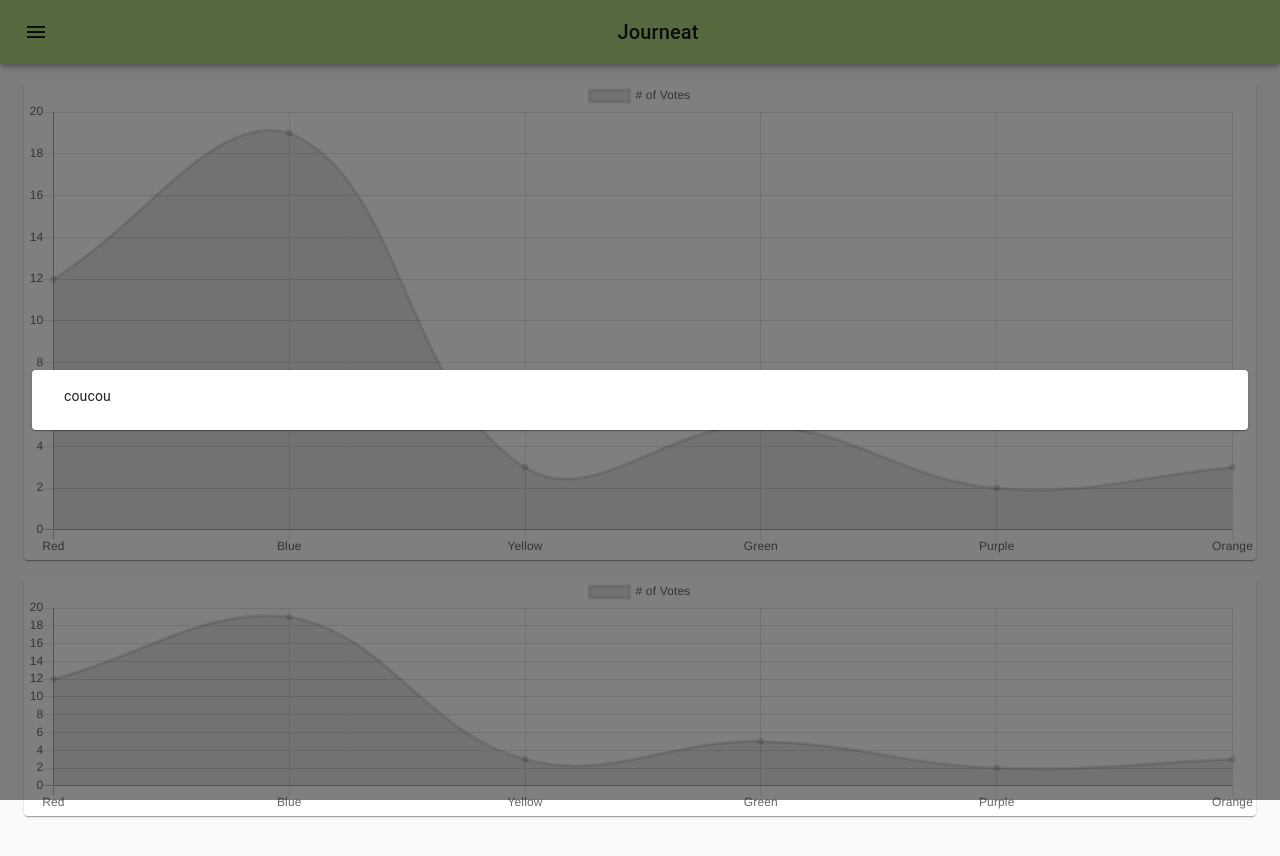
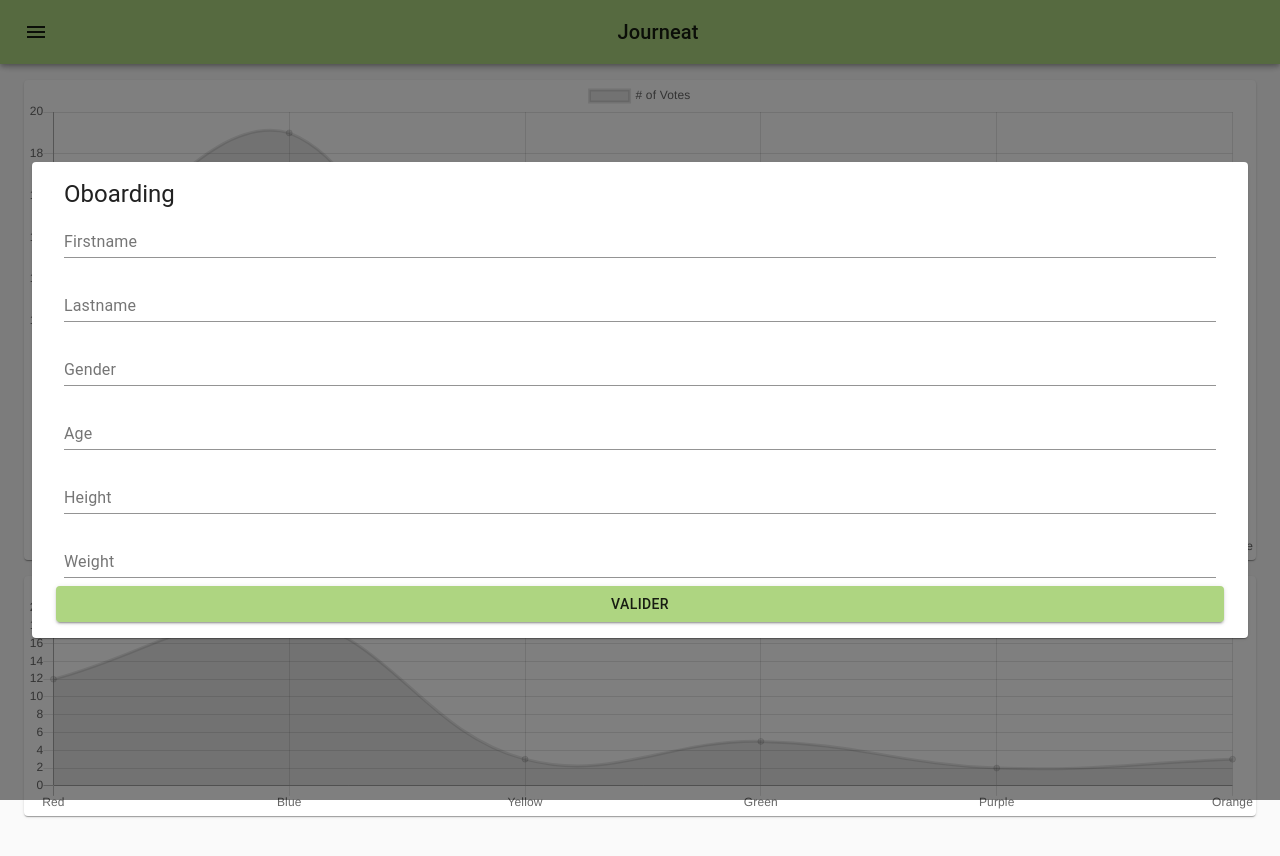
Before and after one commit to alngo/Journeat, a React (Create React App) app: page / in a window 1280 px wide. Shown: the top 856 px of the page. Built offline with nearby package versions, Linux system fonts and the light colour scheme.

Commit message:
feat(onboarding): save profile.

```diff
--- a/src/components/Onboarding/Onboarding.tsx
+++ b/src/components/Onboarding/Onboarding.tsx
@@ -1,5 +1,8 @@
 import React from "react";
 import Modal from "components/Modal/Modal";
+import FormFactory from "components/FormFactory/FormFactory";
+import Button from "@material-ui/core/Button";
+import AppContext from "contexts/AppContext";
 
 type Props = {
   isOpen: boolean;
@@ -7,10 +10,97 @@ type Props = {
 };
 
 const Onboarding = (props: Props) => {
-  const { isOpen } = props;
+  const { state } = React.useContext(AppContext);
+  const profile = state.profile;
+  const [firstname, setFirstame] = React.useState<string>();
+  const [lastname, setLastname] = React.useState<string>();
+  const [gender, setGender] = React.useState<string>();
+  const [age, setAge] = React.useState<string>();
+  const [height, setHeight] = React.useState<string>();
+  const [weight, setWeight] = React.useState<string>();
+
+  const fields = [
+    {
+      id: "Firstname",
+      label: "Firstname",
+      type: "text",
+      onChange: (e: any) => {
+        setFirstame(e.target.value);
+      },
+    },
+    {
+      id: "Lastname",
+      label: "Lastname",
+      type: "text",
+      onChange: (e: any) => {
+        setLastname(e.target.value);
+      },
+    },
+    {
+      id: "Gender",
+      label: "Gender",
+      type: "text",
+      onChange: (e: any) => {
+        setGender(e.target.value);
+      },
+    },
+    {
+      id: "age",
+      label: "Age",
+      type: "number",
+      onChange: (e: any) => {
+        setAge(e.target.value);
+      },
+    },
+    {
+      id: "height",
+      label: "Height",
+      type: "number",
+      onChange: (e: any) => {
+        setHeight(e.target.value);
+      },
+    },
+    {
+      id: "weight",
+      label: "Weight",
+      type: "number",
+      onChange: (e: any) => {
+        setWeight(e.target.value);
+      },
+    },
+  ];
+
+  const handleSubmit = () => {
+    if (firstname && lastname && age && gender && height && weight) {
+      profile.create({
+        firstname: firstname,
+        lastname: lastname,
+        gender: gender,
+        age: Number(age),
+        height: Number(height),
+      });
+      profile.addWeight(Number(weight));
+      props.handleClose();
+    } else console.log("not ok");
+    return;
+  };
+
   return (
-    <Modal isOpen={isOpen} handleClose={() => {}}>
-      <div>coucou</div>
+    <Modal isOpen={true} handleClose={() => {}}>
+      <FormFactory
+        legend="Oboarding"
+        fields={fields}
+        submit={
+          <Button
+            fullWidth
+            variant="contained"
+            color="primary"
+            onClick={handleSubmit}
+          >
+            Valider
+          </Button>
+        }
+      />
     </Modal>
   );
 };
--- a/src/database/Database.tsx
+++ b/src/database/Database.tsx
@@ -10,7 +10,7 @@ class Database extends Dexie {
   constructor() {
     super("JourneatDB");
     this.version(1).stores({
-      profiles: "++id, firstname, lastname, age, height, weight",
+      profiles: "++id, firstname, lastname, gander, age, height",
       foods: "++id, name, measure, intake",
       weights: "++id, profileId, timestamp, value",
       intakes: "++id, profileId, foodId, timestamp, amount",
--- a/src/database/classes/Profile.tsx
+++ b/src/database/classes/Profile.tsx
@@ -2,28 +2,51 @@ import { IProfile } from "database/interfaces";
 import Database from "database/Database";
 
 class Profile implements IProfile {
-  id?: number;
+  id!: number;
   db: Database;
   firstname!: string;
   lastname!: string;
+  gender!: string;
   age!: number;
   height!: number;
 
   constructor(db: Database, id?: number) {
     this.db = db;
-    this.id = id || 0;
+    this.id = id || 1;
   }
 
   initialize_profile = async () => {
-    const profile = await this.db.profiles.get(0);
+    const profile = await this.db.profiles.get(this.id);
     if (profile) {
       this.firstname = profile.firstname;
       this.lastname = profile.lastname;
+      this.gender = profile.gender;
       this.age = profile.age;
       this.height = profile.height;
     }
     return profile;
   };
+
+  create = async (item: IProfile) => {
+    const id = await this.db.profiles.add(item, this.id);
+    this.id = id;
+    this.firstname = item.firstname;
+    this.lastname = item.lastname;
+    this.gender = item.gender;
+    this.age = item.age;
+    this.height = item.height;
+    return id;
+  };
+
+  addWeight = async (weight: number) => {
+    if (this.id) {
+      await this.db.weights.add({
+        profileId: this.id,
+        timestamp: Date.now(),
+        value: weight,
+      });
+    }
+  };
 }
 
 export default Profile;
--- a/src/database/interfaces/index.tsx
+++ b/src/database/interfaces/index.tsx
@@ -2,6 +2,7 @@ export interface IProfile {
   id?: number;
   firstname: string;
   lastname: string;
+  gender: string;
   age: number;
   height: number;
 }
```
